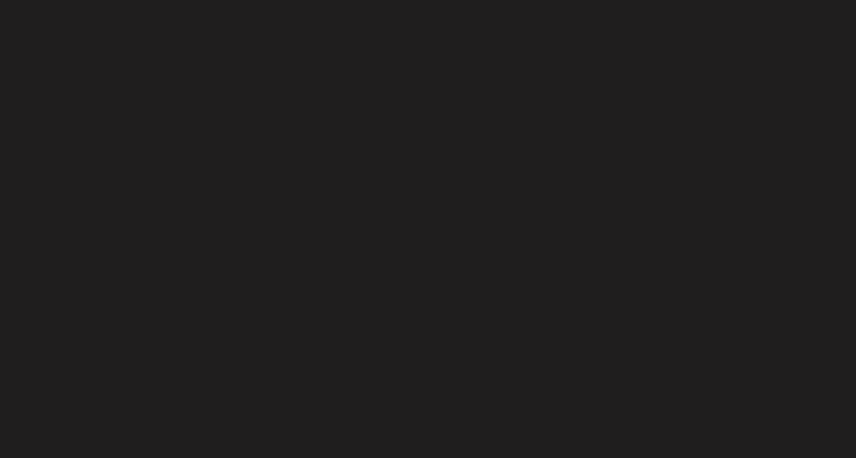
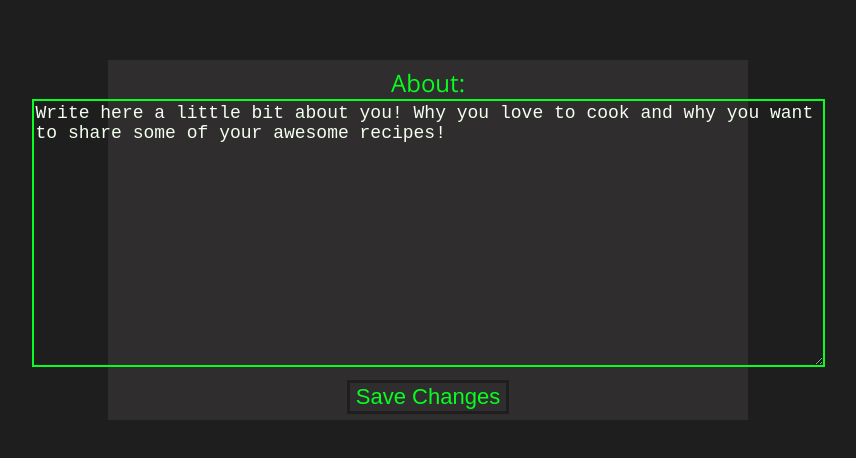
Before and after one commit to bschatzj/chefstuff, a React (Create React App) app: page /edit-about in a window 1280 px wide. Shown: the part 160-618 px from the top of the page, without its empty margins (212-1068 px from the left). Built offline with nearby package versions, Linux system fonts and the light colour scheme.

Commit message:
worked on the edit-about component and finished styling

```diff
--- a/src/components/EditAbout.js
+++ b/src/components/EditAbout.js
@@ -1,7 +1,29 @@
 import React from "react";
 
 const EditAbout = () => {
-  return <div></div>;
+  return (
+    <div className="about-edit-div">
+      <form className="about-form">
+        <label className="about-label">About:</label>
+        <textarea
+          rows="13"
+          cols="70"
+          style={{
+            backgroundColor: "transparent",
+            border: "2px solid #07fe20",
+            fontSize: "18px",
+            color: "#f3ffef"
+          }}
+          type="text"
+          name="about"
+          placeholder="Write here a little bit about you! Why you love to cook and why you want to share some of your awesome recipes!"
+          className="about-input"
+        />
+
+        <button className="about-button">Save Changes</button>
+      </form>
+    </div>
+  );
 };
 
 export default EditAbout;
--- a/src/styles.scss
+++ b/src/styles.scss
@@ -265,3 +265,36 @@ body {
     width: 60%;
   }
 }
+
+/*About Info*/
+.about-edit-div {
+  height: 100vh;
+  display: flex;
+  flex-direction: column;
+  justify-content: center;
+  align-items: center;
+  .about-form {
+    width: 50%;
+    height: 45%;
+    background-color: #2f2d2d;
+
+    display: flex;
+    flex-direction: column;
+    justify-content: center;
+    align-items: center;
+    .about-label {
+      color: #07fe20;
+      font-size: 24px;
+    }
+    .about-button {
+      color: #07fe20;
+      border: 3px solid #1f1e1e;
+      background-color: transparent;
+      font-size: 22px;
+      margin-top: 2%;
+    }
+    textarea::placeholder {
+      color: #f3ffef;
+    }
+  }
+}
```
